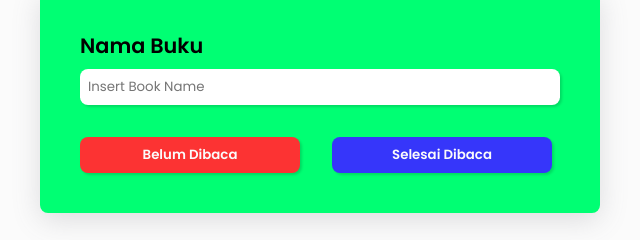
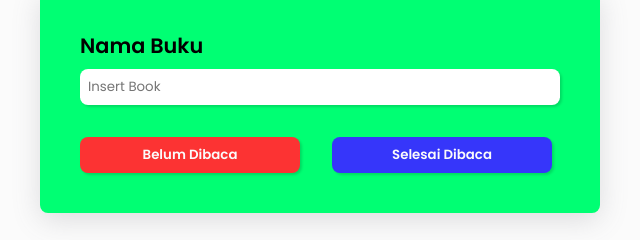
Before and after one commit to adriannarendra/Bookshelf-App, a plain HTML site: page index.html in a window 1280 px wide. Shown: the part 157-397 px from the top of the page, 320-960 px from the left. Drawn offline with Linux system fonts and the light colour scheme.

Commit message:
Change caption again

```diff
--- a/index.html
+++ b/index.html
@@ -20,7 +20,7 @@
             <form class="form-action" action="#" id="form">
                 <div class="form-input">
                     <label for="nama-buku">Nama Buku</label>
-                    <input required type="text" name="nama-buku" id="name" placeholder="Insert Book Name">
+                    <input required type="text" name="nama-buku" id="name" placeholder="Insert Book">
                 </div>
 
                 <div class="form-button">
```
